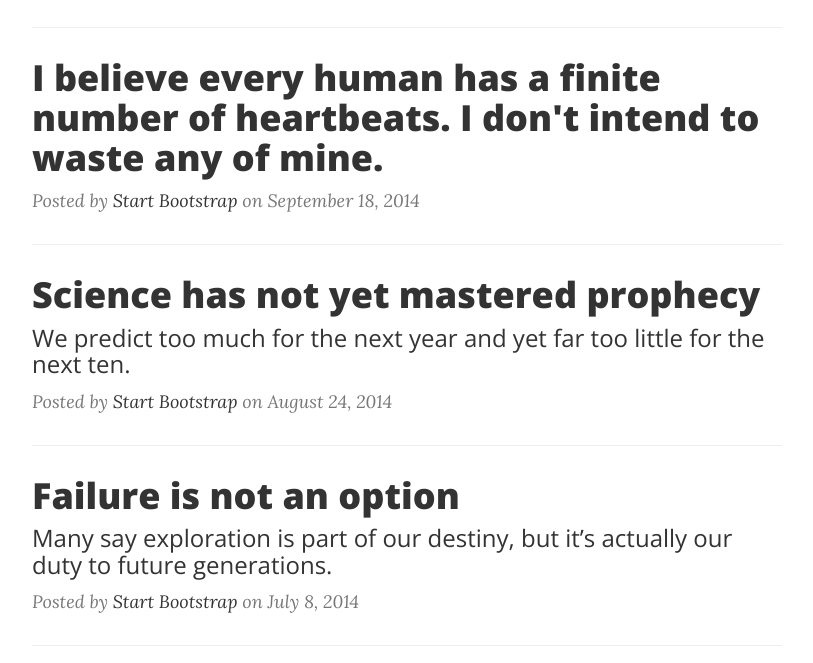
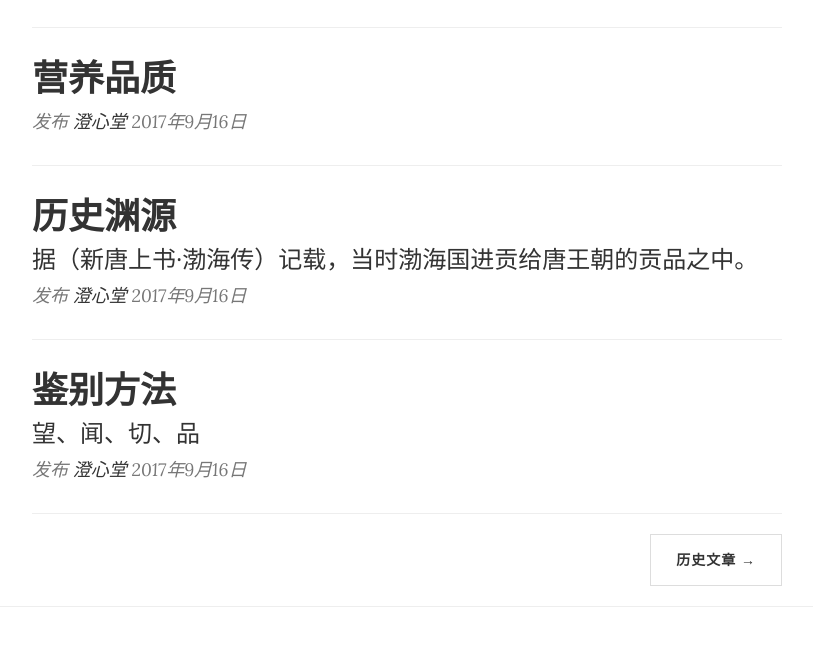
Before and after one commit to kyliegeng/kyliegeng.github.io, a website: page index.html in a window 1280 px wide. Shown: the part 644-1307 px from the top of the page, without its empty margins (233-1046 px from the left). Drawn offline with nearby package versions, Linux system fonts and the light colour scheme.

```diff
--- a/index.html
+++ b/index.html
@@ -102,40 +102,40 @@
                 <div class="post-preview">
                     <a href="post.html">
                         <h2 class="post-title">
-                            I believe every human has a finite number of heartbeats. I don't intend to waste any of mine.
+                            营养品质
                         </h2>
                     </a>
-                    <p class="post-meta">Posted by <a href="#">Start Bootstrap</a> on September 18, 2014</p>
+                    <p class="post-meta">发布 <a href="#">澄心堂</a> 2017年9月16日</p>
                 </div>
                 <hr>
                 <div class="post-preview">
                     <a href="post.html">
                         <h2 class="post-title">
-                            Science has not yet mastered prophecy
+                            历史渊源
                         </h2>
                         <h3 class="post-subtitle">
-                            We predict too much for the next year and yet far too little for the next ten.
+                            据（新唐上书·渤海传）记载，当时渤海国进贡给唐王朝的贡品之中。
                         </h3>
                     </a>
-                    <p class="post-meta">Posted by <a href="#">Start Bootstrap</a> on August 24, 2014</p>
+                    <p class="post-meta">发布 <a href="#">澄心堂</a> 2017年9月16日</p>
                 </div>
                 <hr>
                 <div class="post-preview">
                     <a href="post.html">
                         <h2 class="post-title">
-                            Failure is not an option
+                            鉴别方法
                         </h2>
                         <h3 class="post-subtitle">
-                            Many say exploration is part of our destiny, but it’s actually our duty to future generations.
+                            望、闻、切、品
                         </h3>
                     </a>
-                    <p class="post-meta">Posted by <a href="#">Start Bootstrap</a> on July 8, 2014</p>
+                    <p class="post-meta">发布 <a href="#">澄心堂</a> 2017年9月16日</p>
                 </div>
                 <hr>
                 <!-- Pager -->
                 <ul class="pager">
                     <li class="next">
-                        <a href="#">Older Posts &rarr;</a>
+                        <a href="#">历史文章 &rarr;</a>
                     </li>
                 </ul>
             </div>
```
Also changed, not shown: about.html (+3 -3 lines), contact.html (+4 -4 lines), post.html (+1 -1 lines).
